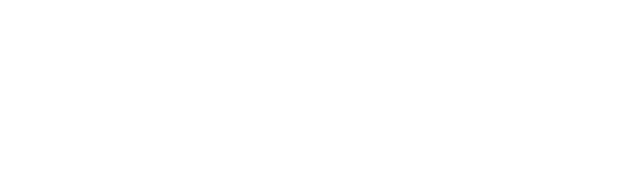
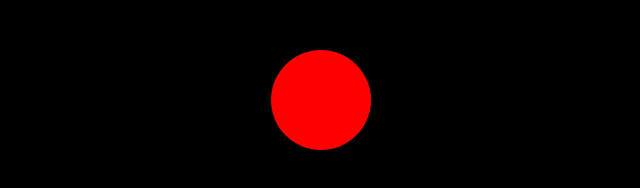
Before and after one commit to iamgallagher/Color-Changing-Ball, a plain HTML site: page index.html in a window 1280 px wide. Shown: the whole page, without its empty margins (319-959 px from the left). Drawn offline with Linux system fonts and the light colour scheme; the site is published under a folder, as on GitHub Pages, so addresses that start at the root find nothing.

Commit message:
Update index.html

```diff
--- a/index.html
+++ b/index.html
@@ -3,7 +3,7 @@
   <head>
     <meta charset="UTF-8" />
     <meta name="viewport" content="width=device-width, initial-scale=1.0" />
-    <link rel="stylesheet" href="/rainbow.css" />
+    <link rel="stylesheet" href="rainbow.css" />
     <title>Rainbow Ball</title>
   </head>
   <body>
```
